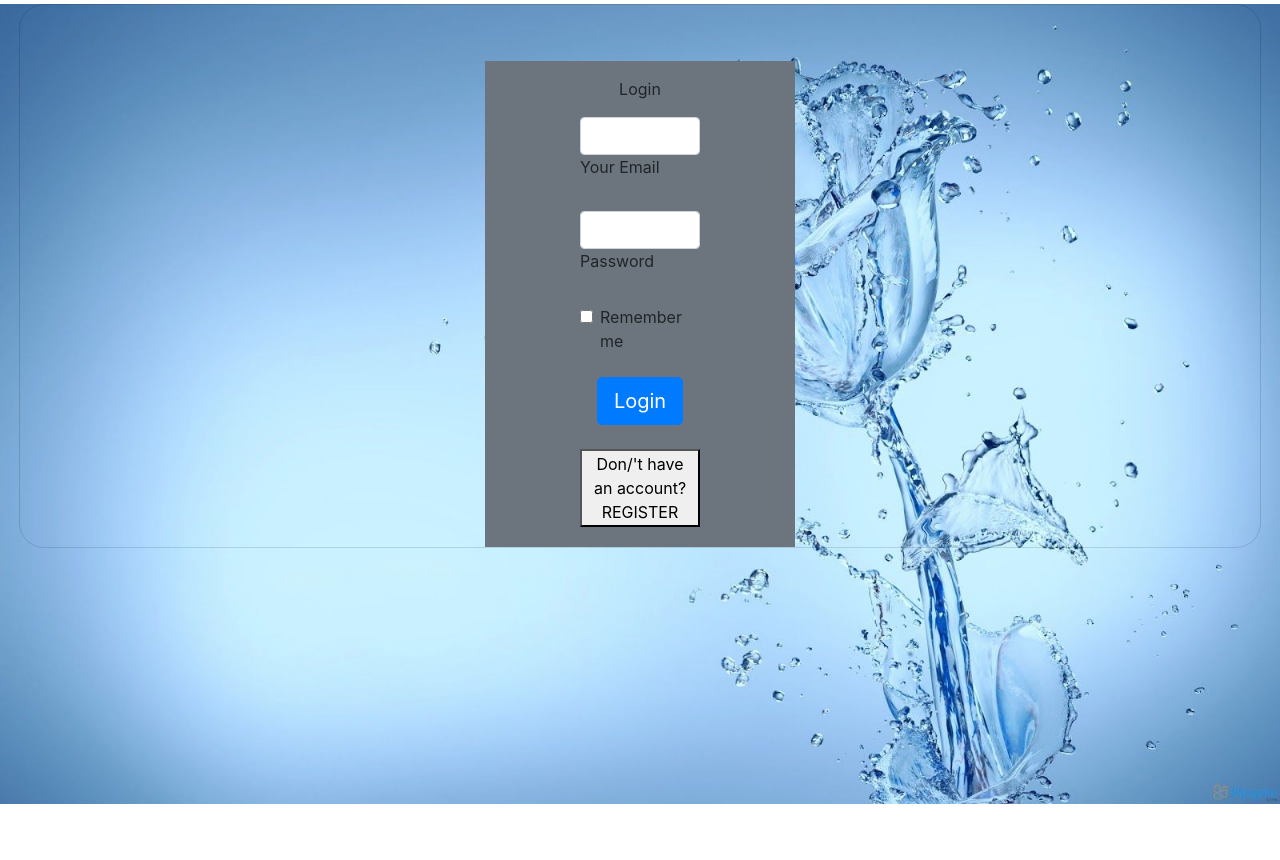
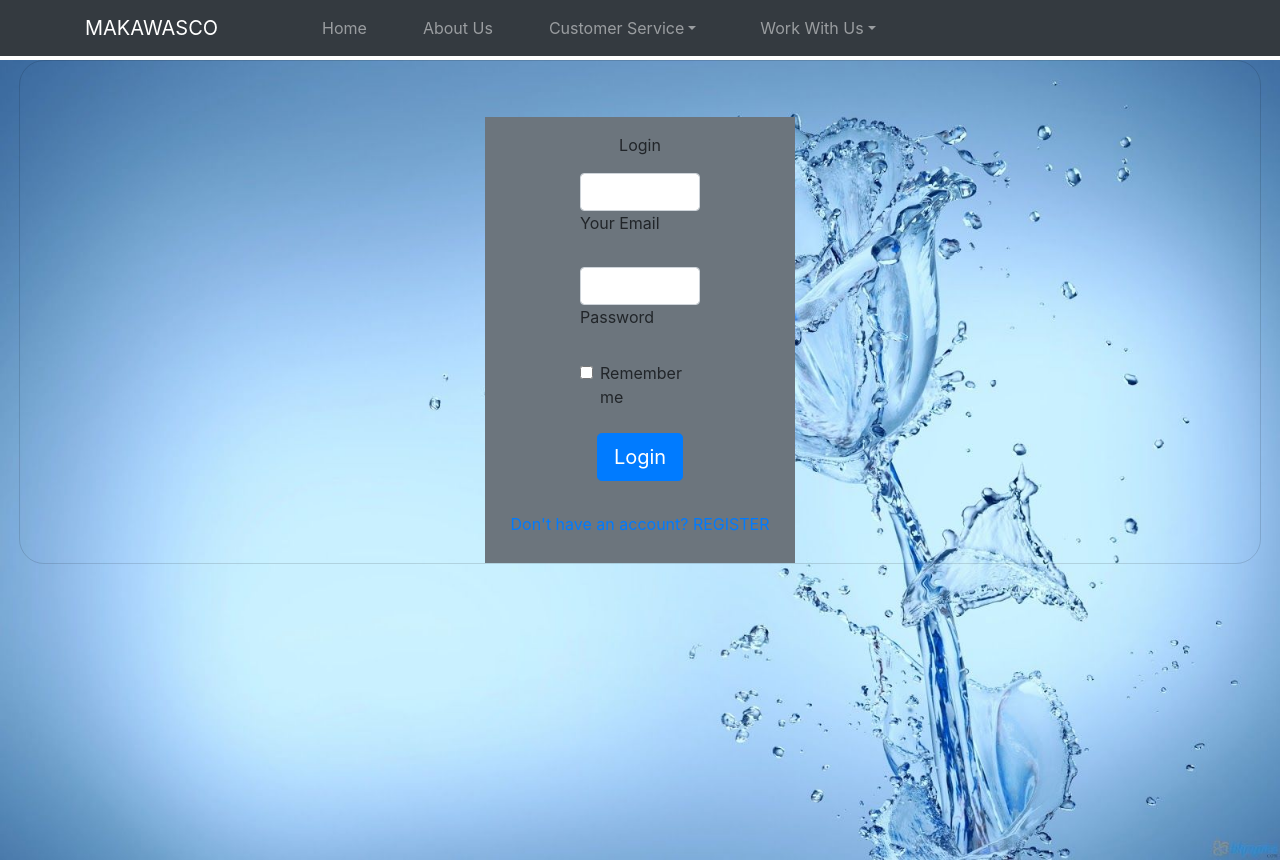
Before and after one commit to titusmuteti/waterapp-frontend, a React (Create React App) app: page /login in a window 1280 px wide. Before the commit the page ends 804 px from the top, so only its background shows below. Built offline with nearby package versions, Linux system fonts and the light colour scheme.

Commit message:
editing login and register pages

```diff
--- a/src/components/Login.js
+++ b/src/components/Login.js
@@ -1,5 +1,6 @@
 import React from 'react';
 import { useNavigate } from 'react-router-dom';
+import Userbar from './Navbar';
 import '../App.css';
 import {
   MDBBtn,
@@ -21,6 +22,8 @@ function Login() {
         navigate('/signup')
     }
   return (
+    <>
+    <Userbar/>
     <MDBContainer fluid className='bg'>
 
       <MDBCard className='text-black m-1 bg-transparent align-items-center pt-5' style={{borderRadius: '25px'}}>
@@ -47,7 +50,7 @@ function Login() {
               <MDBBtn className='mb-4' size='lg'>Login</MDBBtn>
 
               <div>
-                <button onClick={handleClick} className='text-black'>Don/'t have an account? REGISTER</button>
+                <MDBBtn color='link' onClick={handleClick} className='text-decorate-underline'>Don't have an account? REGISTER</MDBBtn>
               </div>
 
             </MDBCol>
@@ -55,19 +58,8 @@ function Login() {
           </MDBRow>
         </MDBCardBody>
       </MDBCard>
-
-
-
-      {/* <link
-        href="https://fonts.googleapis.com/css?family=Roboto:300,400,500,700&display=swap"
-        rel="stylesheet"
-        />
-      <link
-        href="https://use.fontawesome.com/releases/v5.15.1/css/all.css"
-        rel="stylesheet"
-        /> */}
-
     </MDBContainer>
+    </>
   );
 }
 
--- a/src/components/Signup.js
+++ b/src/components/Signup.js
@@ -1,5 +1,6 @@
 import React from 'react';
 import { useNavigate } from 'react-router-dom';
+import Userbar from './Navbar';
 import '../App.css';
 import {
   MDBBtn,
@@ -21,6 +22,8 @@ function Signup() {
     navigate('/login')
   }
   return (
+    <>
+    <Userbar/>
     <MDBContainer fluid className='bg'>
 
       <MDBCard className='text-black m-1 bg-transparent align-items-center pt-5' style={{borderRadius: '25px'}}>
@@ -57,7 +60,7 @@ function Signup() {
               <MDBBtn className='mb-4' size='lg'>Register</MDBBtn>
 
               <div>
-                <button onClick={handleClick} className='text-black'>Already have an account? LOGIN</button>
+                <MDBBtn color='link' onClick={handleClick} className='text-black'>Already have an account? LOGIN</MDBBtn>
               </div>
 
             </MDBCol>
@@ -66,6 +69,7 @@ function Signup() {
       </MDBCard>
 
     </MDBContainer>
+    </>
   );
 }
 
```
